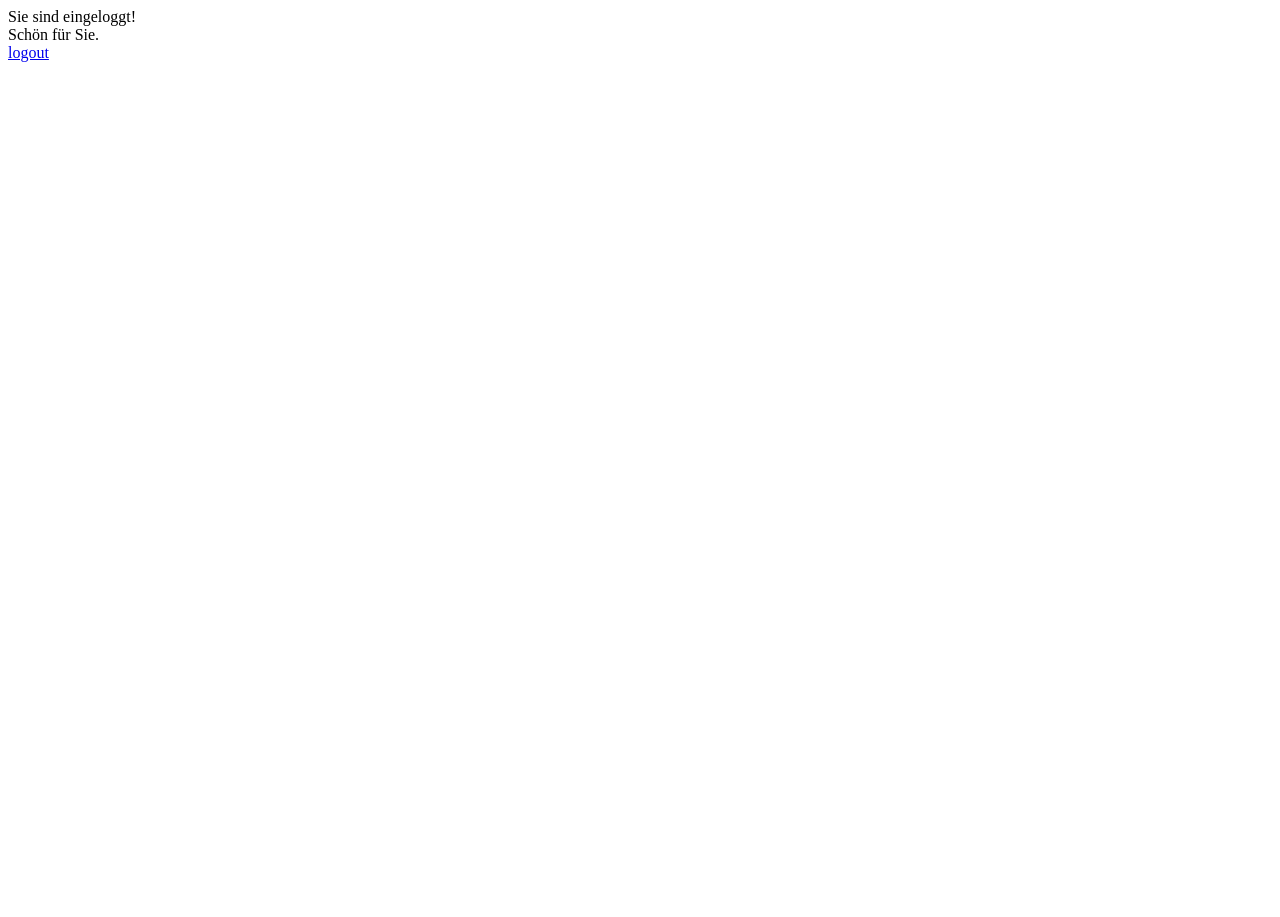
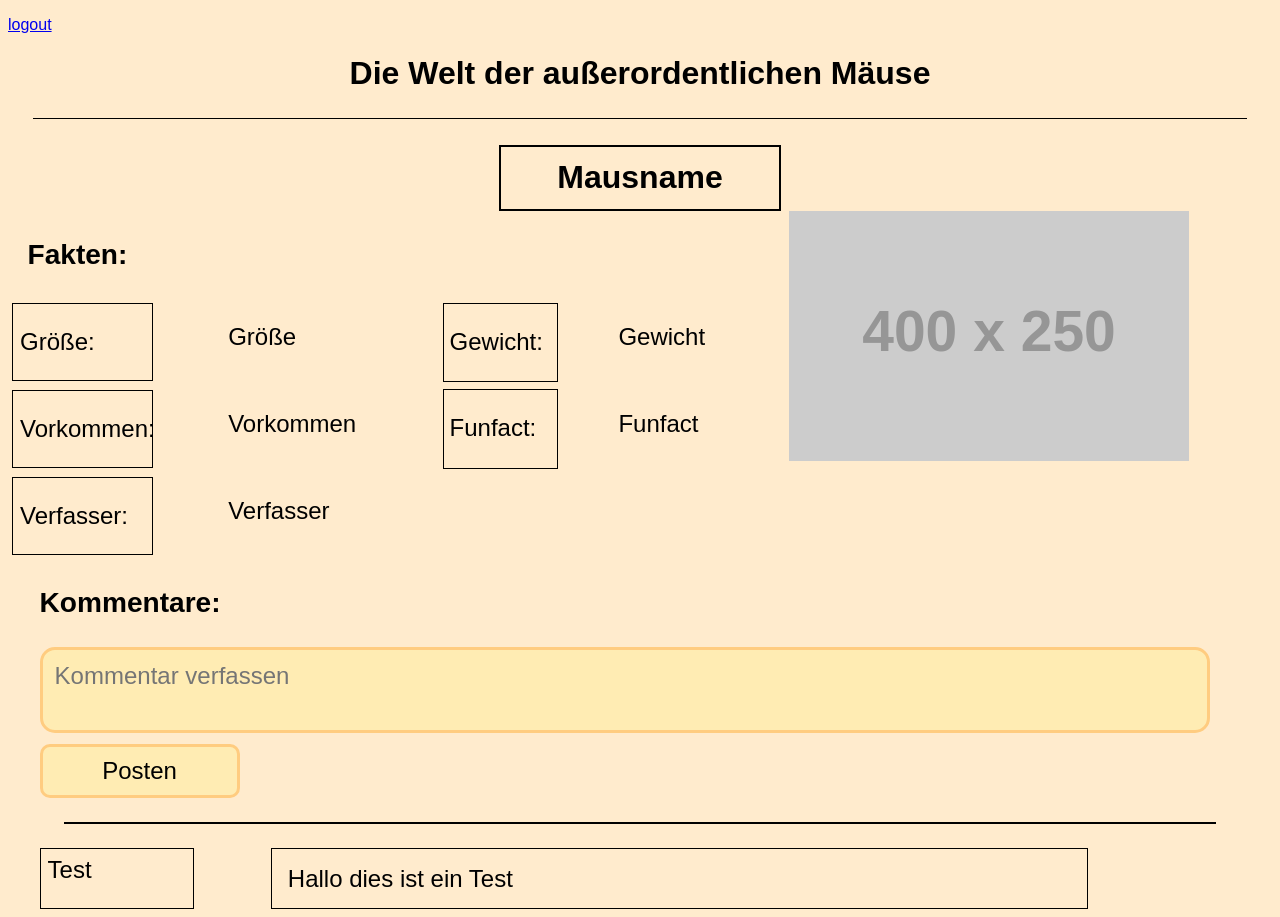
Before and after one commit to Bytecm/ausserordentliche_maeuse, a website: page src/secure/index.html in a window 1280 px wide. Before the commit the page ends 800 px from the top, so only its background shows below. Drawn offline with Linux system fonts and the light colour scheme; placeholder pictures from the web are drawn by us.

```diff
--- a/package.json
+++ b/package.json
@@ -7,9 +7,12 @@
     "start": "node index.js"
   },
   "dependencies": {
+    "bcrypt": "^5.0.1",
     "body-parser": "^1.19.2",
     "cookie-parser": "^1.4.6",
-    "express": "4.17.2"
+    "express": "4.17.2",
+    "express-session": "^1.17.2",
+    "pbkdf2-password": "^1.2.1"
   },
   "keywords": [],
   "author": "",
--- /dev/null
+++ b/src/public/style.css
@@ -0,0 +1,172 @@
+body {
+    font-family: sans-serif;
+    background: blanchedalmond;
+}
+
+.login-header, .register-header, .details-header {
+    text-align: center;
+}
+
+.login-body, .register-body {
+    width: 20%;
+    height: auto;
+    margin: auto;
+}
+
+.line {
+    background: black;
+    height: 0.2vh;
+    margin: 2%
+}
+
+.username-formfield, .password-formfield {
+    font-size: 2vh;
+    background: #ffecb3;
+    border: 3px solid #ffcc80;
+    border-radius: 5px;
+    padding: 1%;
+    margin-top: 4%;
+    margin-bottom: 1%;
+    height: 3%;
+    width: 100%;
+}
+
+.username-formfield:hover, .password-formfield:hover {
+    font-size: 2vh;
+    background: #ffecb3;
+    border: 3px solid #bd9862;
+    border-radius: 5px;
+    padding: 1%;
+    margin-top: 4%;
+    margin-bottom: 1%;
+    height: 3%;
+    width: 100%;
+}
+
+.submit-formfield {
+    font-size: 2vh;
+    background: #ffecb3;
+    border: 3px solid #ffcc80;
+    border-radius: 5px;
+    padding: 2%;
+    margin-top: 7%;
+    margin-bottom: 7%;
+    height: auto;
+    width: auto;
+}
+
+.submit-formfield:hover {
+    font-size: 2vh;
+    background: #ffecb3;
+    border: 3px solid #bd9862;
+    border-radius: 5px;
+    padding: 2%;
+    margin-top: 7%;
+    height: auto;
+    width: auto;
+    cursor: pointer;
+}
+
+.link-to-reglog {
+    color: #000068;
+}
+
+.link-to-reglog:hover {
+    color: #0000ff;
+    cursor: pointer;
+}
+
+#details-mausname {
+    border: 2px solid #000000;
+    padding: 1%;
+    width: 20%;
+    height: auto;
+    margin: auto;
+}
+
+.details-body {
+    display: grid;
+    grid-template-columns: auto auto auto auto auto;
+    font-size: x-large;
+}
+
+.details-body-fakten-header {
+    grid-column-start: 1;
+    grid-column-end: 5;
+    width: 95%;
+    margin: auto;
+}
+
+.details-body-fakten {
+    border: 1px solid #000000;
+    margin: 2%;
+    padding-left: 3%;
+    width: 60%;
+}
+
+#details-body-bild {
+    grid-row-start: 1;
+    grid-row-end: 5;
+    grid-column-start: 5;
+    grid-column-end: 5;
+    width: auto;
+    height: auto;
+}
+
+.details-kommentare {
+    font-size: x-large;
+    width: 95%;
+    margin: auto;
+}
+
+.comment-formfield {
+    font-family: sans-serif;
+    font-size: x-large;
+    background: #ffecb3;
+    border: 3px solid #ffcc80;
+    border-radius: 15px;
+    padding: 1%;
+    width: 95%;
+    resize: none;
+}
+
+.comment-formfield:hover {
+    border: 3px solid #bd9862;
+}
+
+.submit-comment-formfield {
+    font-size: x-large;
+    background: #ffecb3;
+    border: 3px solid #ffcc80;
+    border-radius: 10px;
+    margin-top: 5px;
+    padding: 10px;
+    height: auto;
+    width: 200px;
+}
+
+.submit-comment-formfield:hover {
+    border: 3px solid #bd9862;
+    cursor: pointer;
+}
+
+#details-posted-kommentare {
+    font-size: x-large;
+    display: grid;
+    grid-template-columns: auto auto auto auto auto;
+    margin-top: 1%;
+}
+
+#details-posted-kommentare-verfasser {
+    border: 1px solid #000000;
+    padding: 3%;
+    width: 60%;
+}
+
+#details-posted-kommentare-body {
+    grid-column-start: 2;
+    grid-column-end: 5;
+    border: 1px solid #000000;
+    padding: 2%;
+    width: 100%;
+}
--- a/src/secure/index.html
+++ b/src/secure/index.html
@@ -1,13 +1,44 @@
 <!DOCTYPE html>
-<html lang="en">
+<html lang="de">
 <head>
-    <meta charset="UTF-8">
-    <title>Title</title>
+    <link rel="stylesheet" href="./style.css"/>
+    <!-- <script src="src/script.js"></script> -->
+    <meta charset="UTF-8"/>
+    <title> Details - Außerordentliche Mäuse </title>
 </head>
 <body>
-
-Sie sind eingeloggt! <br>
-Schön für Sie. <br>
+<p id="3"></p>
 <a href="/logout">logout</a>
+<div class="details-header">
+    <h1> Die Welt der außerordentlichen Mäuse </h1>
+    <div class="line"></div>
+    <h1 id="details-mausname"> Mausname </h1>
+</div>
+<div class="details-body">
+    <div class="details-body-fakten-header"><h3> Fakten: </h3></div>
+    <div class="details-body-fakten"><p> Größe: </p></div>
+    <div id="details-body-groesse"><p> Größe </p></div>
+    <div class="details-body-fakten"><p> Gewicht: </p></div>
+    <div id="details-body-gewicht"><p> Gewicht </p></div>
+    <div class="details-body-fakten"><p> Vorkommen: </p></div>
+    <div id="details-body-vorkommen"><p> Vorkommen </p></div>
+    <div class="details-body-fakten"><p> Funfact: </p></div>
+    <div id="details-body-funfact"><p> Funfact </p></div>
+    <div class="details-body-fakten"><p> Verfasser: </p></div>
+    <div id="details-body-verfasser"><p> Verfasser </p></div>
+    <div id="details-body-bild"><img src="https://via.placeholder.com/400x250"></div>
+</div>
+<div class="details-kommentare">
+    <h3> Kommentare: </h3>
+    <form>
+        <textarea class="comment-formfield" name="comment" placeholder="Kommentar verfassen"></textarea> <br>
+        <input type="submit" class="submit-comment-formfield" value="Posten"> <br>
+    </form>
+    <div class="line"></div>
+    <div id="details-posted-kommentare">
+        <div id="details-posted-kommentare-verfasser"> Test</div>
+        <div id="details-posted-kommentare-body"> Hallo dies ist ein Test</div>
+    </div>
+</div>
 </body>
 </html>
--- /dev/null
+++ b/src/secure/style.css
@@ -0,0 +1,172 @@
+body {
+    font-family: sans-serif;
+    background: blanchedalmond;
+}
+
+.login-header, .register-header, .details-header {
+    text-align: center;
+}
+
+.login-body, .register-body {
+    width: 20%;
+    height: auto;
+    margin: auto;
+}
+
+.line {
+    background: black;
+    height: 0.2vh;
+    margin: 2%
+}
+
+.username-formfield, .password-formfield {
+    font-size: 2vh;
+    background: #ffecb3;
+    border: 3px solid #ffcc80;
+    border-radius: 5px;
+    padding: 1%;
+    margin-top: 4%;
+    margin-bottom: 1%;
+    height: 3%;
+    width: 100%;
+}
+
+.username-formfield:hover, .password-formfield:hover {
+    font-size: 2vh;
+    background: #ffecb3;
+    border: 3px solid #bd9862;
+    border-radius: 5px;
+    padding: 1%;
+    margin-top: 4%;
+    margin-bottom: 1%;
+    height: 3%;
+    width: 100%;
+}
+
+.submit-formfield {
+    font-size: 2vh;
+    background: #ffecb3;
+    border: 3px solid #ffcc80;
+    border-radius: 5px;
+    padding: 2%;
+    margin-top: 7%;
+    margin-bottom: 7%;
+    height: auto;
+    width: auto;
+}
+
+.submit-formfield:hover {
+    font-size: 2vh;
+    background: #ffecb3;
+    border: 3px solid #bd9862;
+    border-radius: 5px;
+    padding: 2%;
+    margin-top: 7%;
+    height: auto;
+    width: auto;
+    cursor: pointer;
+}
+
+.link-to-reglog {
+    color: #000068;
+}
+
+.link-to-reglog:hover {
+    color: #0000ff;
+    cursor: pointer;
+}
+
+#details-mausname {
+    border: 2px solid #000000;
+    padding: 1%;
+    width: 20%;
+    height: auto;
+    margin: auto;
+}
+
+.details-body {
+    display: grid;
+    grid-template-columns: auto auto auto auto auto;
+    font-size: x-large;
+}
+
+.details-body-fakten-header {
+    grid-column-start: 1;
+    grid-column-end: 5;
+    width: 95%;
+    margin: auto;
+}
+
+.details-body-fakten {
+    border: 1px solid #000000;
+    margin: 2%;
+    padding-left: 3%;
+    width: 60%;
+}
+
+#details-body-bild {
+    grid-row-start: 1;
+    grid-row-end: 5;
+    grid-column-start: 5;
+    grid-column-end: 5;
+    width: auto;
+    height: auto;
+}
+
+.details-kommentare {
+    font-size: x-large;
+    width: 95%;
+    margin: auto;
+}
+
+.comment-formfield {
+    font-family: sans-serif;
+    font-size: x-large;
+    background: #ffecb3;
+    border: 3px solid #ffcc80;
+    border-radius: 15px;
+    padding: 1%;
+    width: 95%;
+    resize: none;
+}
+
+.comment-formfield:hover {
+    border: 3px solid #bd9862;
+}
+
+.submit-comment-formfield {
+    font-size: x-large;
+    background: #ffecb3;
+    border: 3px solid #ffcc80;
+    border-radius: 10px;
+    margin-top: 5px;
+    padding: 10px;
+    height: auto;
+    width: 200px;
+}
+
+.submit-comment-formfield:hover {
+    border: 3px solid #bd9862;
+    cursor: pointer;
+}
+
+#details-posted-kommentare {
+    font-size: x-large;
+    display: grid;
+    grid-template-columns: auto auto auto auto auto;
+    margin-top: 1%;
+}
+
+#details-posted-kommentare-verfasser {
+    border: 1px solid #000000;
+    padding: 3%;
+    width: 60%;
+}
+
+#details-posted-kommentare-body {
+    grid-column-start: 2;
+    grid-column-end: 5;
+    border: 1px solid #000000;
+    padding: 2%;
+    width: 100%;
+}
```
Also changed, not shown: index.js (+18 -16 lines), src/public/index.html (+17 -11 lines), src/public/signup.html (+17 -11 lines).
